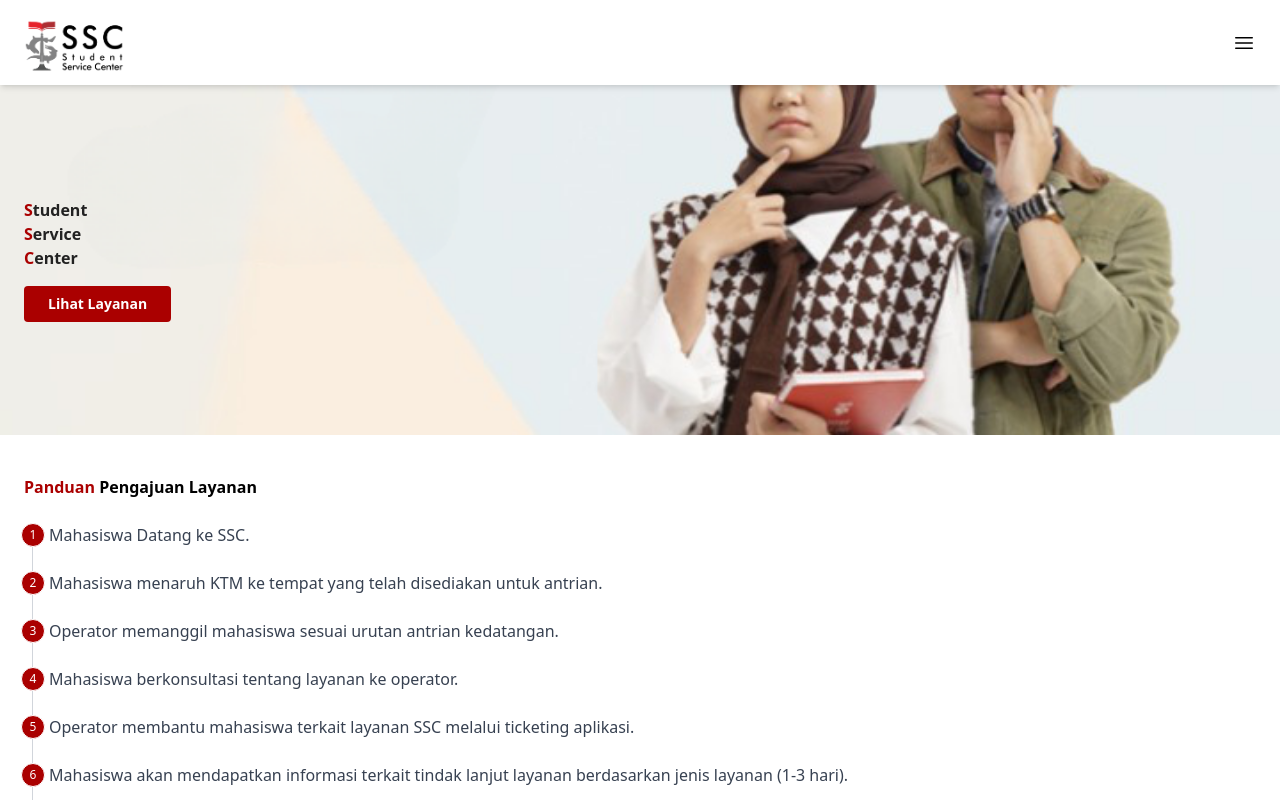
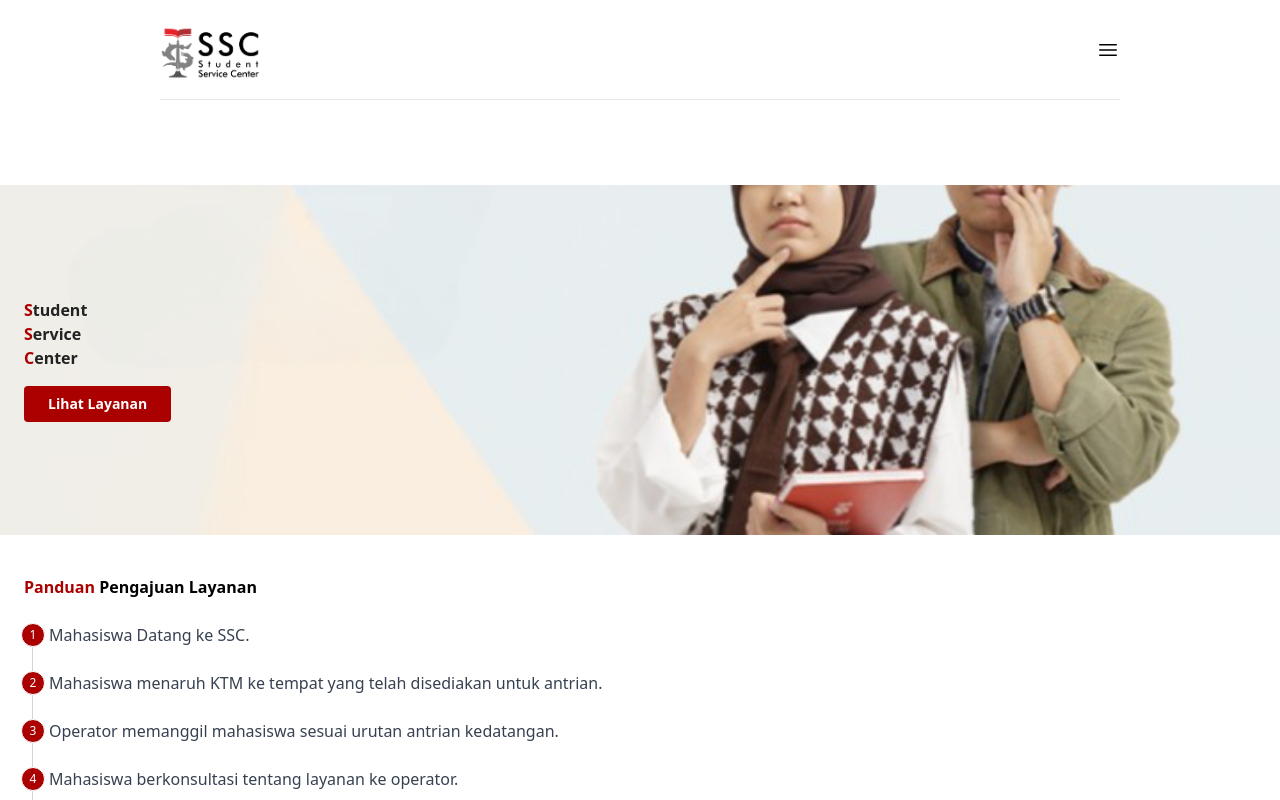
Before and after one commit to syarifmuhammad/ssc-ittelkom-by-syarif, a Vue app: page / in a window 1280 px wide. Shown: the top 800 px of the page. Built offline with nearby package versions, Linux system fonts and the light colour scheme.

Commit message:
layout and design navbar

```diff
--- a/src/components/Navbar.vue
+++ b/src/components/Navbar.vue
@@ -1,5 +1,6 @@
 <template>
-    <header class="w-full h-[85px] bg-white z-50 px-6 flex items-center justify-between shadow-md fixed top-0">
+    <header
+        class="w-full h-[85px] lg:h-[100px] bg-white z-50 px-6 lg:px-0 lg:mx-40 flex items-center justify-between shadow-md lg:shadow-none fixed top-0 lg:static lg:w-auto lg:border-b">
         <img class="w-[100px]" src="@/assets/img/logo-basic.png" />
         <svg xmlns="http://www.w3.org/2000/svg" fill="none" viewBox="0 0 24 24" stroke-width="1.5" stroke="currentColor"
             class="w-6 h-6">
```
